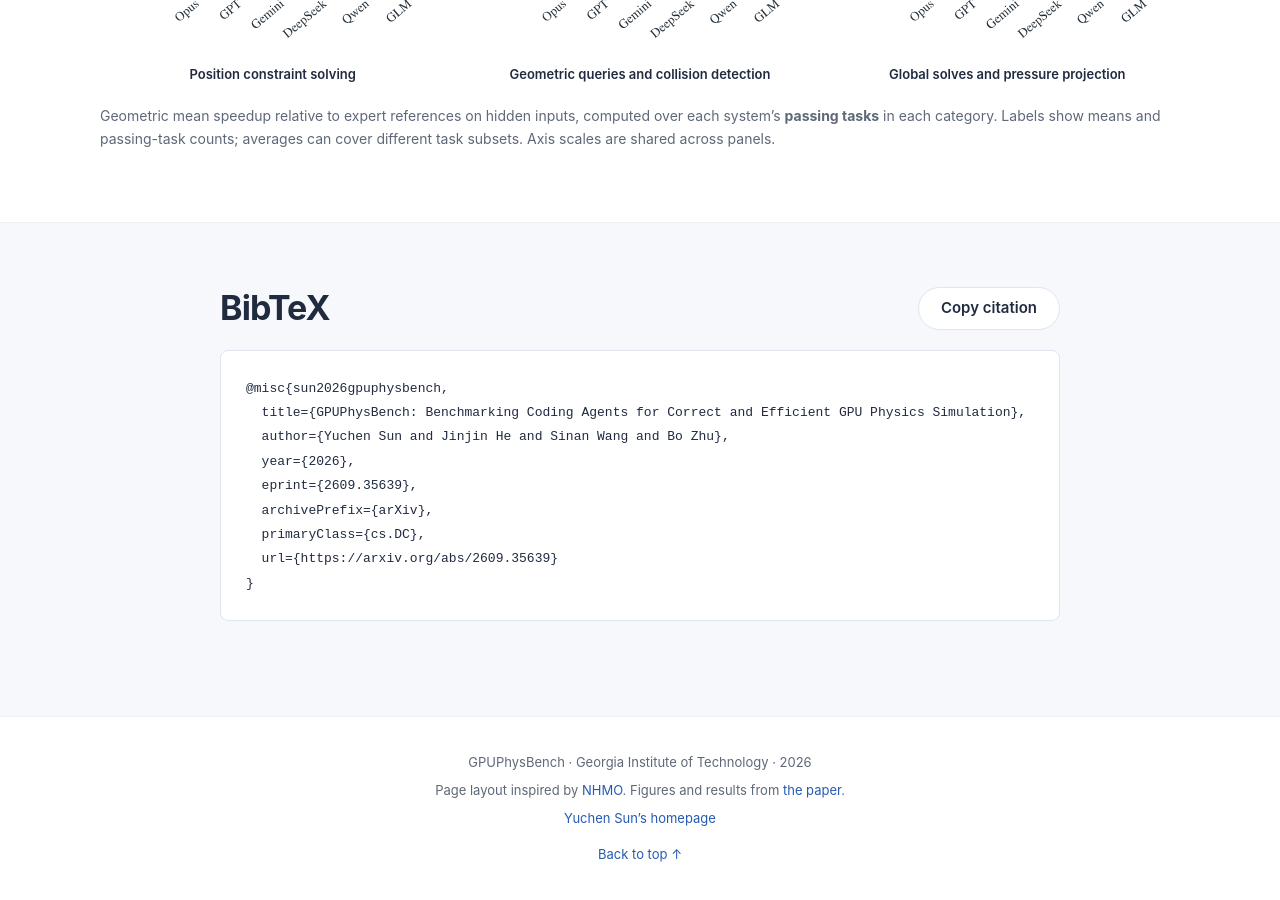
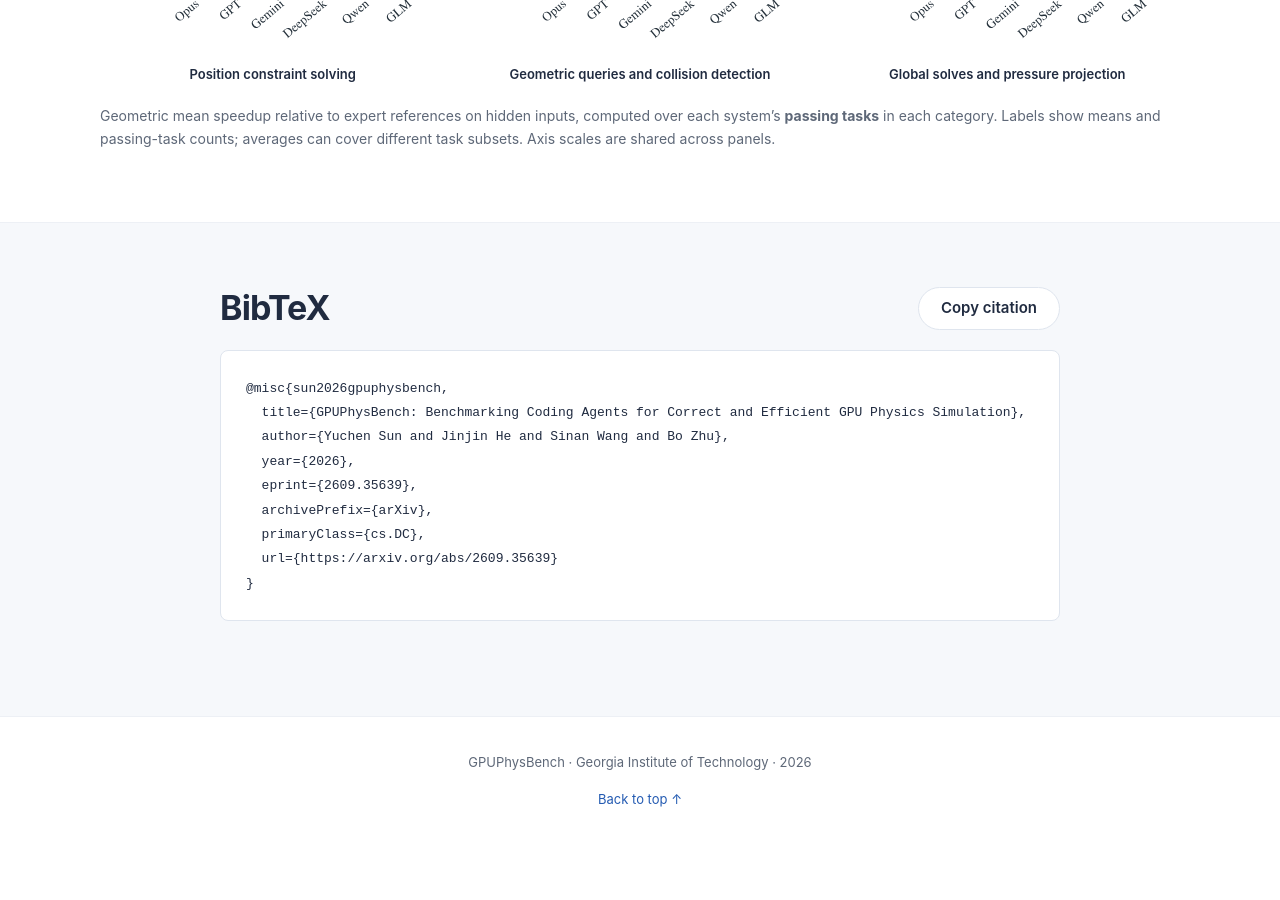
Before and after one commit to yuchen-sun-cg/yuchen-sun-cg.github.io, a Jekyll site: the page projects/gpuphysbench/index.html, which Jekyll copies as it is, in a window 1280 px wide and 900 px high, scrolled down 4842 px. Built offline with Jekyll 4.4.1, drawn with Linux system fonts in a browser that asks for light colours; after the commit the page ends 5687 px from its top, so only the background shows below that.

Commit message:
Update index.html

```diff
--- a/projects/gpuphysbench/index.html
+++ b/projects/gpuphysbench/index.html
@@ -138,6 +138,6 @@
       </div>
     </section>
   </main>
-  <footer class="container"><p>GPUPhysBench · Georgia Institute of Technology · 2026</p><p>Page layout inspired by <a href="https://jinjinhe2001.github.io/nhmo/">NHMO</a>. Figures and results from <a href="https://arxiv.org/abs/2609.35639">the paper</a>.</p><p><a href="../../">Yuchen Sun’s homepage</a></p><a href="#top">Back to top ↑</a></footer>
+  <footer class="container"><p>GPUPhysBench · Georgia Institute of Technology · 2026</p><a href="#top">Back to top ↑</a></footer>
 </body>
 </html>
```
